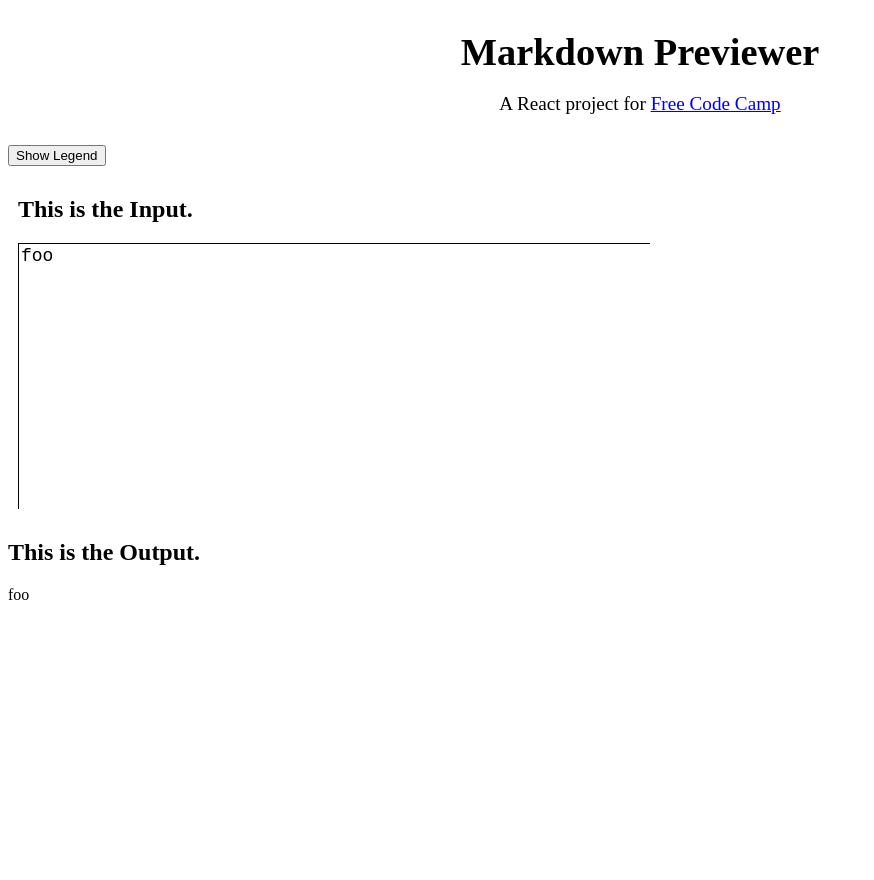
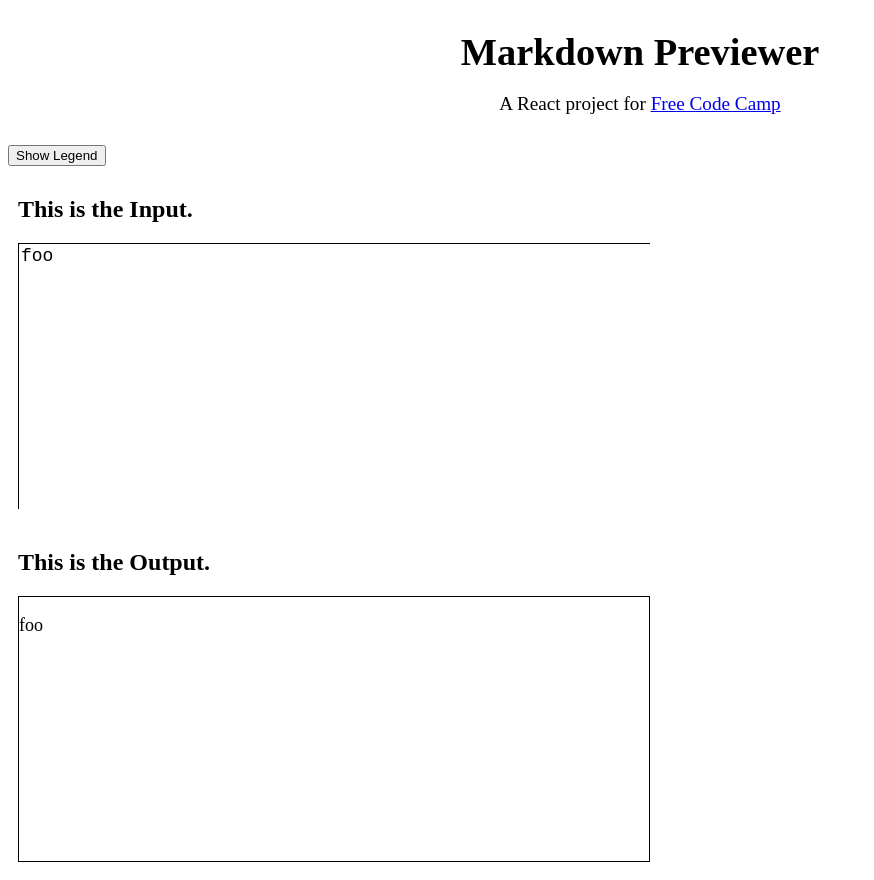
Before and after one commit to halfalpine/markdown-previewer, a React (Create React App) app: page / in a window 1280 px wide. Shown: the whole page, without its empty margins (0-874 px from the left). Before the commit the page ends 800 px from the top, so only its background shows below. Built offline with nearby package versions, Linux system fonts and the light colour scheme.

Commit message:
Add styles to Output

```diff
--- a/src/components/Output.js
+++ b/src/components/Output.js
@@ -2,14 +2,17 @@ import React from 'react';
 import PropTypes from 'prop-types';
 import marked from 'marked';
 
-const Output = ({text}) =>
-  <div className="md-component">
+import { TextColumn, TextDisplay } from './Styles';
+
+const Output = ({ text }) =>
+  <TextColumn>
     <h2>This is the Output.</h2>
-    <div
-      className="textarea-output"
-      dangerouslySetInnerHTML={{__html: marked(text, {breaks: true})}}
+    <TextDisplay
+      dangerouslySetInnerHTML={{
+        __html: marked(text, { breaks: true })
+      }}
     />
-  </div>
+  </TextColumn>
 
 Output.propTypes = {
   text: PropTypes.string.isRequired
```
